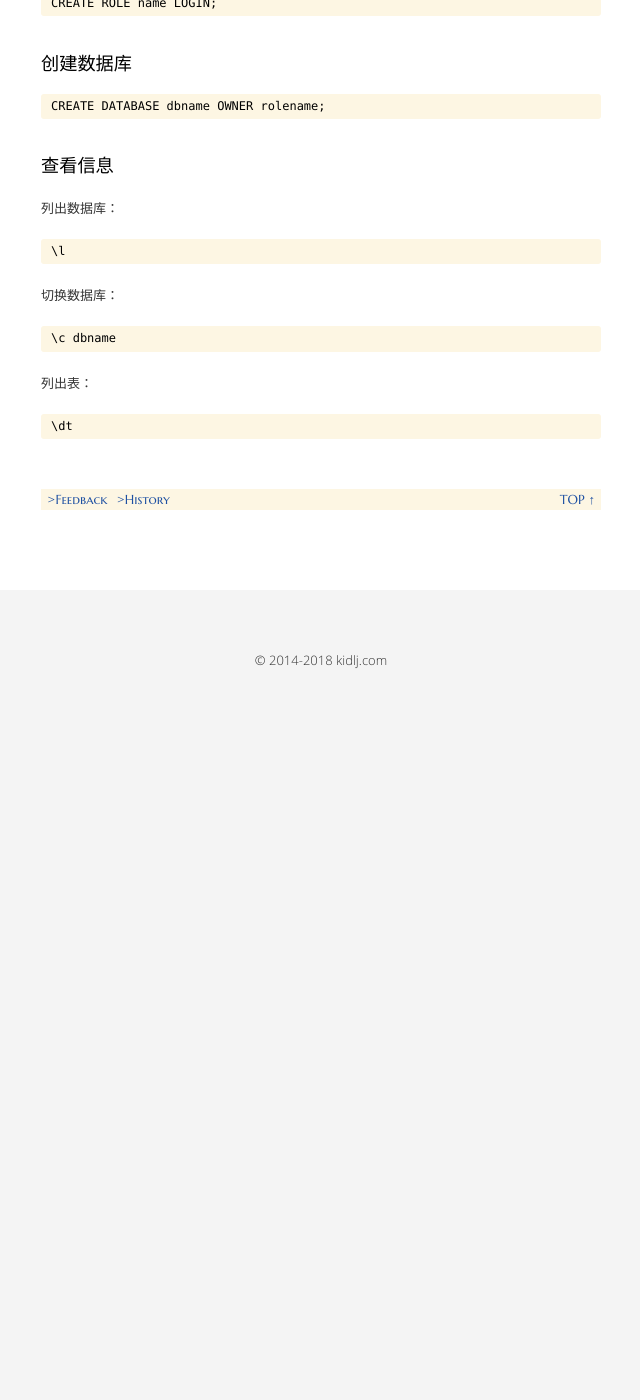
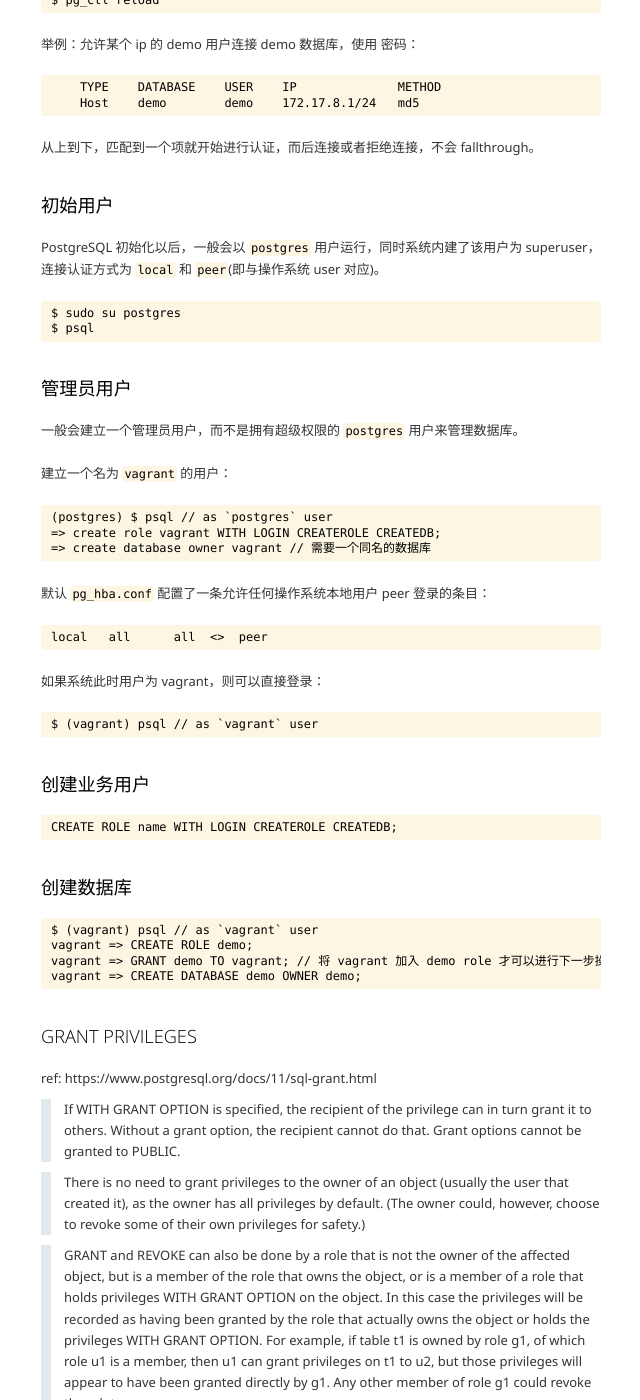
Before and after one commit to kidlj/awei, a Jekyll site: the page built from _wiki/postgresql.md, in a window 1280 px wide and 1400 px high, scrolled down 401 px. Shown: the whole window, without its empty margins (319-959 px from the left). Built offline with Jekyll 4.4.1, drawn with Linux system fonts in a browser that asks for light colours; before the commit the page ends 1097 px from its top, so only the background shows below that; some of the changed text lies outside the part shown.

Commit message:
update postgresql wiki about roles, grants, and initial user

```diff
--- a/_wiki/postgresql.md
+++ b/_wiki/postgresql.md
@@ -2,27 +2,83 @@
 title: PostgreSQL
 ---
 
-基本操作
-=======
+### Authentication
 
-### 创建用户
+PostgreSQL 使用 `pg_hba.conf` 文件控制客户端的连接认证。
 
-    CREATE ROLE name LOGIN;
+更改此文件后需要发送 SIGHUP 信号 reload 进程：
+
+    $ pg_ctl reload
+
+举例：允许某个 ip 的 demo 用户连接 demo 数据库，使用 密码：
+
+        TYPE    DATABASE    USER    IP              METHOD
+        Host    demo        demo    172.17.8.1/24   md5
+
+从上到下，匹配到一个项就开始进行认证，而后连接或者拒绝连接，不会 fallthrough。
+
+### 初始用户
+
+PostgreSQL 初始化以后，一般会以 `postgres` 用户运行，同时系统内建了该用户为 superuser，连接认证方式为 `local` 和 `peer`(即与操作系统 user 对应)。
+
+    $ sudo su postgres
+    $ psql
+
+### 管理员用户
+
+一般会建立一个管理员用户，而不是拥有超级权限的 `postgres` 用户来管理数据库。
+
+建立一个名为 `vagrant` 的用户：
+
+    (postgres) $ psql // as `postgres` user
+    => create role vagrant WITH LOGIN CREATEROLE CREATEDB;
+    => create database owner vagrant // 需要一个同名的数据库
+
+默认 `pg_hba.conf` 配置了一条允许任何操作系统本地用户 peer 登录的条目：
+
+    local   all      all  <>  peer
+
+如果系统此时用户为 vagrant，则可以直接登录：
+
+    $ (vagrant) psql // as `vagrant` user
+
+### 创建业务用户
+
+    CREATE ROLE name WITH LOGIN CREATEROLE CREATEDB;
 
 ### 创建数据库
 
-    CREATE DATABASE dbname OWNER rolename;
+    $ (vagrant) psql // as `vagrant` user
+    vagrant => CREATE ROLE demo;
+    vagrant => GRANT demo TO vagrant; // 将 vagrant 加入 demo role 才可以进行下一步操作
+    vagrant => CREATE DATABASE demo OWNER demo;
+
+### GRANT PRIVILEGES
+
+ref: https://www.postgresql.org/docs/11/sql-grant.html
+
+> If WITH GRANT OPTION is specified, the recipient of the privilege can in turn grant it to others. Without a grant option, the recipient cannot do that. Grant options cannot be granted to PUBLIC.
+
+> There is no need to grant privileges to the owner of an object (usually the user that created it), as the owner has all privileges by default. (The owner could, however, choose to revoke some of their own privileges for safety.)
+
+> GRANT and REVOKE can also be done by a role that is not the owner of the affected object, but is a member of the role that owns the object, or is a member of a role that holds privileges WITH GRANT OPTION on the object. In this case the privileges will be recorded as having been granted by the role that actually owns the object or holds the privileges WITH GRANT OPTION. For example, if table t1 is owned by role g1, of which role u1 is a member, then u1 can grant privileges on t1 to u2, but those privileges will appear to have been granted directly by g1. Any other member of role g1 could revoke them later.
 
 ### 查看信息
 
 列出数据库：
 
-    \l
+    => \l;
 
 切换数据库：
 
-    \c dbname
+    => \c dbname;
 
 列出表：
 
-    \dt
+    => \dt;
+
+查看 roles：
+
+    => \du;
+
+###
```
